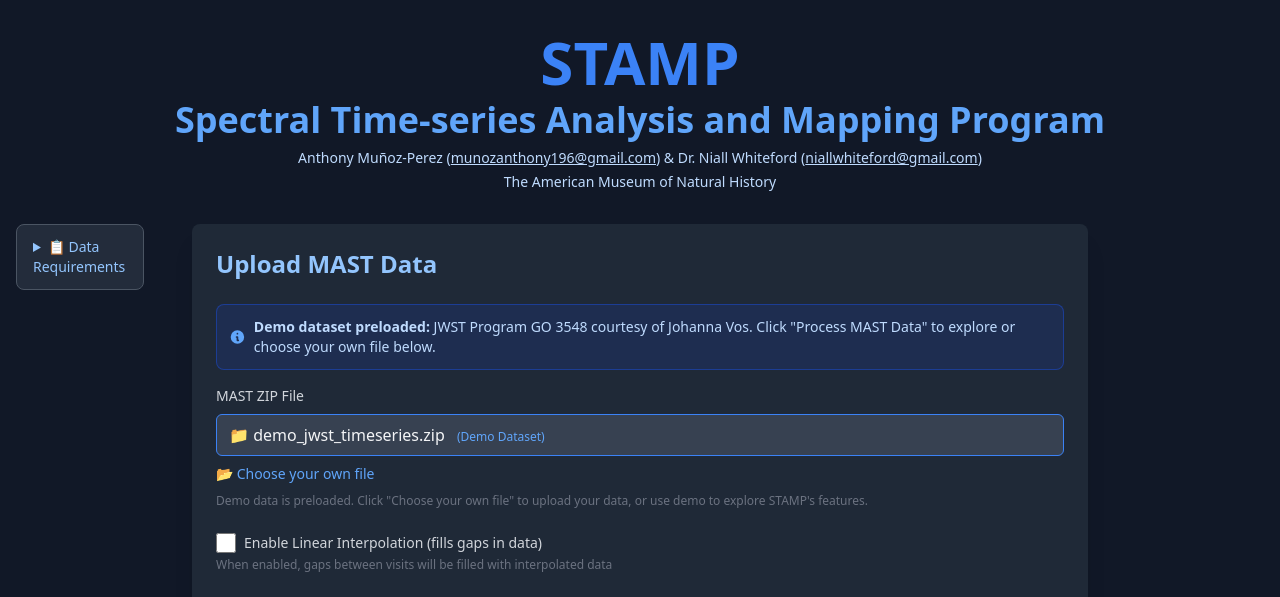
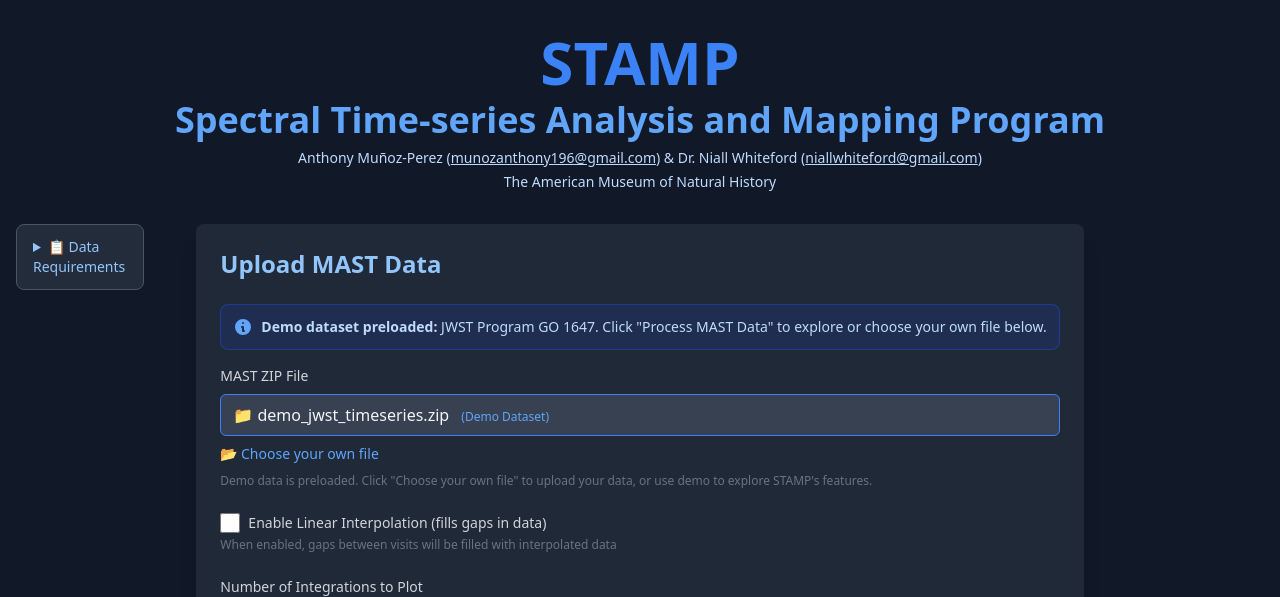
Before and after one commit to BDNYC/STAMP, a Flask app: page / in a window 1280 px wide. Shown: the top 597 px of the page. Run offline with Flask 3, Linux system fonts and the light colour scheme; some libraries are stand-ins or nearby versions.

Commit message:
Changed demo data

```diff
--- a/templates/index.html
+++ b/templates/index.html
@@ -156,7 +156,7 @@
                             <path fill-rule="evenodd" d="M18 10a8 8 0 11-16 0 8 8 0 0116 0zm-7-4a1 1 0 11-2 0 1 1 0 012 0zM9 9a1 1 0 000 2v3a1 1 0 001 1h1a1 1 0 100-2v-3a1 1 0 00-1-1H9z" clip-rule="evenodd"/>
                         </svg>
                         <p class="text-sm text-blue-200">
-                            <strong>Demo dataset preloaded:</strong> JWST Program GO 3548 courtesy of Johanna Vos.
+                            <strong>Demo dataset preloaded:</strong> JWST Program GO 1647.
                             Click "Process MAST Data" to explore or choose your own file below.
                         </p>
                     </div>
```
Also changed, not shown: 1 other file.
